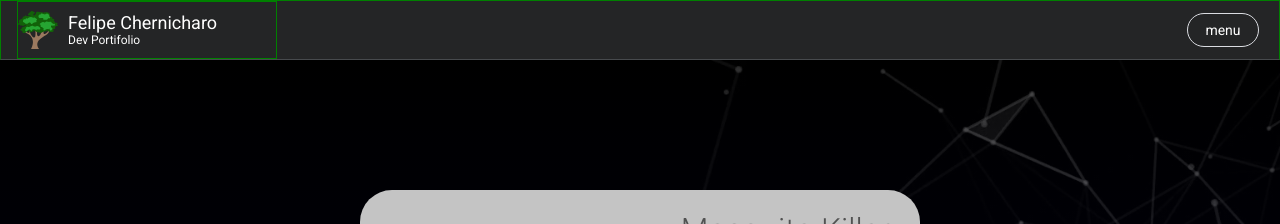
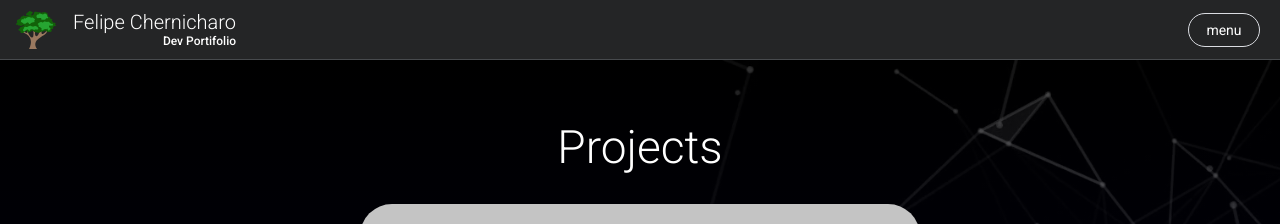
Before and after one commit to mrChernicharo/portifolio, a React (Create React App) app: page /projects in a window 1280 px wide. Shown: the top 224 px of the page. Built offline with nearby package versions, Linux system fonts and the light colour scheme.

Commit message:
funcionalidades ok

```diff
--- a/src/components/NavBar/style.js
+++ b/src/components/NavBar/style.js
@@ -15,7 +15,7 @@ a {
 }
 
 .navbar{
-  border: 1px solid green;
+
   height: 60px;
   background-color: #242526;
   padding: 0 1rem;
@@ -25,8 +25,8 @@ a {
   justify-content: space-between;
 }
 .left-content{
-  border: 1px solid green;
-  min-width: 260px;
+
+  min-width: 220px;
   height: 100%;
 }
 .tree{
@@ -37,12 +37,20 @@ a {
 }
 .text-content{
   margin-top: 10px;
-  margin-left: 50px;
+  /* margin-left: 30px; */
+  display: flex;
+  flex-direction: column;
   h3{
-    font-size: 18px;
+    font-size: 20px;
+    font-weight: 300;
+    align-self: flex-end;
   }
   h4{
     font-size: 12px;
+    font-weight: 500;
+    align-self: flex-end;
+
+
   }
 }
 
@@ -74,6 +82,7 @@ a {
   justify-content: center;
   transition: filter 300ms;
   font-size: 14px;
+
 }
 
 .icon-button:hover {
@@ -85,7 +94,7 @@ a {
 .dropdown {
   position: absolute;
   top: 58px;
-  width: 200px;
+  width: 160px;
   background-color: #242526;
   border: 1px solid #dadce1;
   border-radius: 12px;
@@ -94,21 +103,32 @@ a {
   z-index: 2;
   transform: translateX(-32%);
   transition: 0.5s ease-in-out;
+
 }
 .menu-item {
-  height: 50px;
+  height: 30px;
   display: flex;
   align-items: center;
   border-radius: 20px;
   transition: background 0.5s;
   padding: 0.5rem;
   font-size: 12px;
+  margin: 8px 0;
+
+  display: flex;
+  flex-direction: column;
+  align-items: center;
 }
 
 .menu-item:hover{
   background-color: #525357;
 }
 
+.menu{
+  margin: 8px 0;
+
+}
+
 `;
 
 export default Container;
--- a/src/pages/About/styles.js
+++ b/src/pages/About/styles.js
@@ -4,13 +4,13 @@ import aboutBG from '../../assets/backgrounds/dark-polygon-bg2.png';
 const Container = styled.div`
   width: 100%;
   height:200vh;
-  padding-top: 68px;
+
   display: flex;
   /* border: 1px solid red; */
 
   div.content{
     margin: 0 auto;
-    min-width: 440px;
+    min-width: 420px;
     height: 100%;
     display: flex;
     flex-direction: column;
@@ -18,10 +18,14 @@ const Container = styled.div`
     /* border: 1px solid green; */
     background: rgba(0, 0, 0, 0.70);
     h1 {
-      font-size: 52px;
+      font-size: 48px;
       font-weight: 300;
       align-self: flex-start;
       margin-left:30px;
+      margin-top: 20px;
+    }
+    p, li{
+      font-weight: 400;
     }
 
     .progress-bar{
@@ -30,15 +34,15 @@ const Container = styled.div`
 
   }
 
-
-
-
   background-image: linear-gradient(
       rgba(0, 0, 0, 0.70),
       rgba(0, 0, 200, 0.60)
     ) ,url(${aboutBG});
   background-size: cover;
   filter: grayscale(10%);
+
+
+}
 `;
 
 export default Container;
--- a/src/pages/Home/styles.js
+++ b/src/pages/Home/styles.js
@@ -4,8 +4,8 @@ import homeBG from '../../assets/backgrounds/rio-bg.jpg';
 const Container = styled.div`
   width: 100%;
   height: 100vh;
-  padding: 180px 0 60px 60px;
   display: flex;
+  padding: 140px 0 60px 60px;
 
   div.text-box{
     min-width: 340px;
@@ -38,6 +38,19 @@ const Container = styled.div`
   background-size: cover;
   filter: grayscale(80%);
 
+@media screen and (max-width: 500px) {
+  padding: 140px 0 60px 0;
+  div.text-box {
+    margin: 0 auto;
+
+    align-items: center;
+    align-content: center;
+  }
+  p{
+    text-align: center;
+  }
+}
+
 `;
 
 export default Container;
--- a/src/pages/Projects/index.js
+++ b/src/pages/Projects/index.js
@@ -18,6 +18,7 @@ function Projects() {
       {/* <NavBar active="projects"/> */}
       <NavBar />
       <Container>
+      <h1>Projects</h1>
         <ProjectCard
         title={projects[0].title}
         description={projects[0].description}
--- a/src/pages/Projects/styles.js
+++ b/src/pages/Projects/styles.js
@@ -4,8 +4,9 @@ import projectsBG from '../../assets/backgrounds/dark-polygon-bg.png';
 const Container = styled.div`
   width: 100%;
   height: 100%;
-  padding-top: 120px;
+  padding-top: 60px;
   margin: 0 auto;
+
   display: flex;
   flex-direction: column;
   align-items: center;
@@ -17,10 +18,15 @@ const Container = styled.div`
   background-size: cover;
   filter: grayscale(0%);
 
-  @media screen and(max-width: 670px) {
-    /* margin-top: 1820px; */
+  h1{
+    position: relative;
+    font-size: 46px;
+    font-weight: 300;
+    margin-bottom: 20px;
 
   }
+
+
 
 `;
 
--- a/src/pages/Skills/index.js
+++ b/src/pages/Skills/index.js
@@ -11,7 +11,7 @@ function Skills() {
       <NavBar />
 
 
-      <Container style={{ paddingTop: '68px'}}>
+      <Container>
         <div className="content">
           <h1>Skills</h1>
           <SkillTable title="Main Weapons"/>
--- a/src/pages/Skills/styles.js
+++ b/src/pages/Skills/styles.js
@@ -9,9 +9,8 @@ const Container = styled.div`
   justify-content: center;
 
   div.content{
-    min-width: 480px;
-    /* height: 700px; */
-    /* border: 1px solid red;  */
+    min-width: 320px;
+
     display: flex;
     flex-direction: column;
     align-items:flex-start;
```
